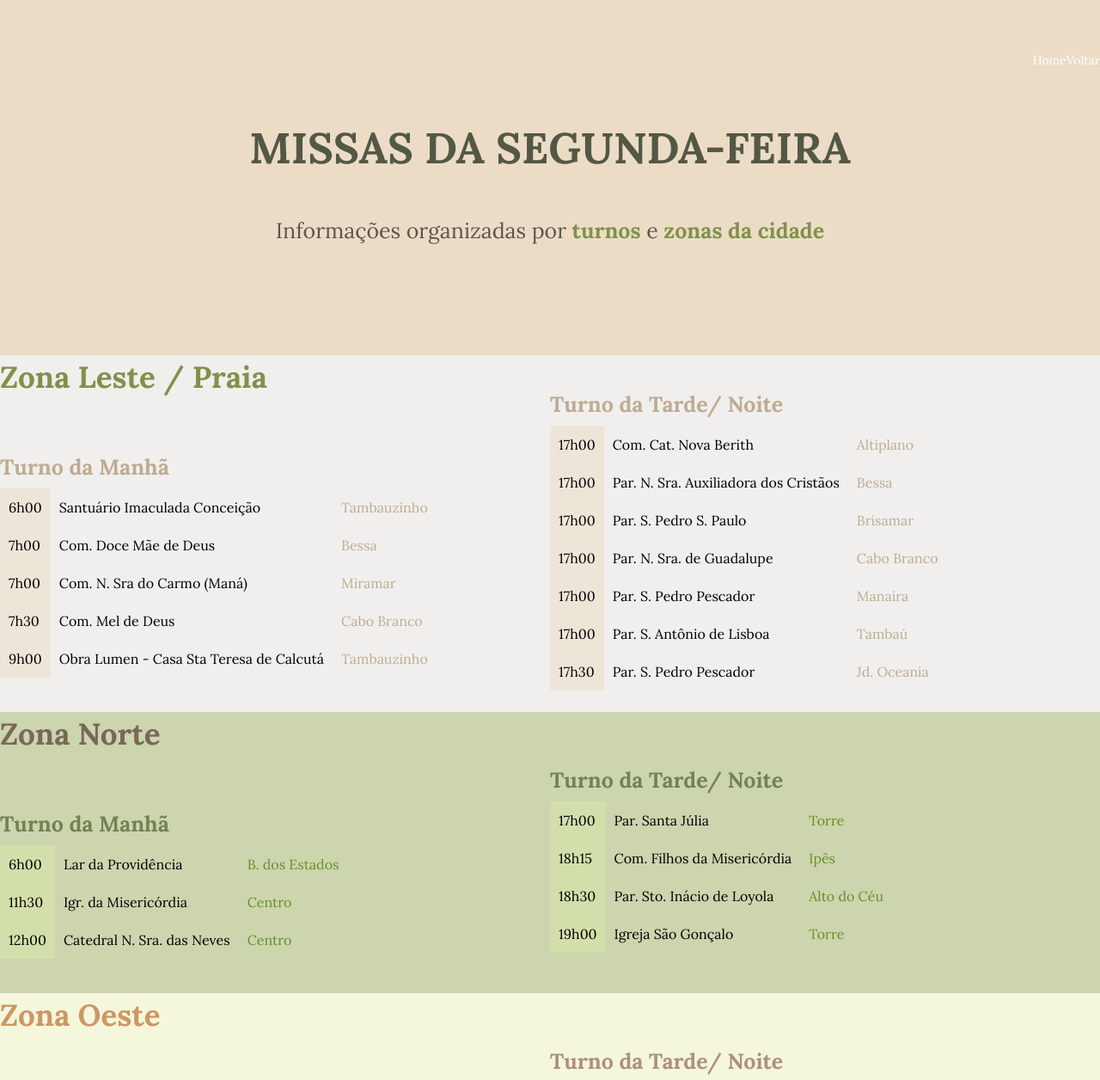
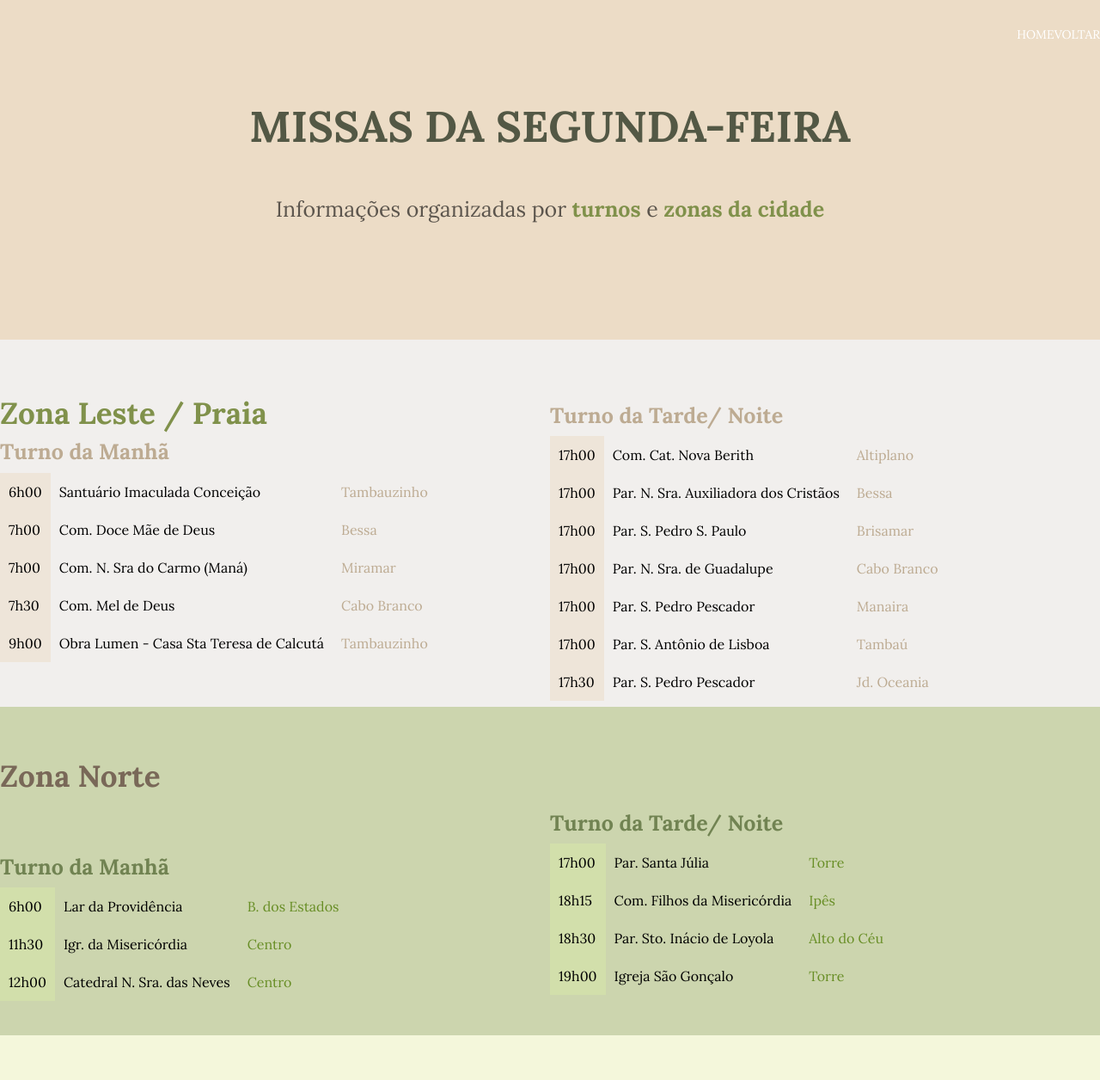
Before and after one commit to oiclai/HorariosDeMissa, a plain HTML site: page pages/segunda.html in a window 1280 px wide. Shown: the top 1256 px of the page at 86% size. Drawn offline with nearby package versions, Linux system fonts and the light colour scheme; files whose address does not match are found by name.

Commit message:
:books: (docs) alterações

```diff
--- a/pages/segunda.html
+++ b/pages/segunda.html
@@ -32,16 +32,16 @@
   <!-- header-->
   <header class="bg-[url('img/gptigr.jpeg')]"> <!--tag semantica-->
     <!--container-->
-    <div class='container-header mt-0 mb-auto pt-0 pb-[5/100] bg-[#ecdcc6]'><!--agrupar itens-->
+    <div class='container-header mt-0 mb-auto pt-0 pb-[7px] bg-[#ecdcc6]'><!--agrupar itens-->
       <nav class="flex items-center flex justify-between pt-[30px]">
         <!-- display flex no <nav>, justify content: space-between; align-items: center;  padding-top: 30px;-->
         <h2>
         </h2>
-        <ul class='ul flex items-center pt-[30px]'>
+        <ul class='ul flex items-center'>
              <!-- UL display flex align-items: center;  padding-top: 30px;-->
-          <a href='../index.html'class='text-white text-sm mt-0 mb-5'>Home</a>
+          <a href='../index.html'class='text-white text-sm mt-0 mb-[25px]'>HOME</a>
           <!-- UL A texto branco, tamanho 14px align-items: center;  padding-top: 30px;-->
-          <a href='diassemana.html' class='text-white text-sm mt-0 mb-5'>Voltar</a>
+          <a href='diassemana.html' class='text-white text-sm mt-0 mb-[25px]'>VOLTAR</a>
           <!-- UL A texto branco, tamanho 14px align-items: center;  padding-top: 30px;-->
         </ul>
       </nav>
@@ -62,13 +62,13 @@
 
 
 <!-- SECTION ZONA LESTE/ PRAIA-->
-  <section class='zonas bg-[#f1efed]'>
+  <section class='zonas bg-[#f1efed] pt-[55px] pb-0'>
     <!--container-->
-    <div class='container max-w-[1400px] mt-0 mb-auto pt-0 pb-[5/100] flex justify-items-center flex items-center'>
+    <div class='container max-w-[1400px] mt-0 mb-auto pt-0 pb-[7px] flex justify-items-center flex items-center'>
         <!-- .container: max-width: 1400px; margin: 0 auto; padding: 0 5%; -->
       <div class='zonas-text w-6/12 pt-0 pb-10'>
         <!-- ZONAS-TEXT width 50%, padding top 0, padding bottom 40px-->
-        <div class="column1 grid grid-cols-1 grid gap-[60px]">
+        <div class="column1 grid grid-cols-1">
             <!-- COLUMN 1: display grid 1fr, gap 60px-->
             <h4 class="text-[#80914b] font-bold text-[35px]">Zona Leste / Praia</h4>
             <!-- H4 text-color: #80914b, negrito, font size: 35 px-->
@@ -160,7 +160,7 @@
   <!--FIM DA ZL-->
 
   <!--SECTION ZONA NORTE-->
-  <section class='zonas bg-[#ccd5ae]'>
+  <section class='zonas bg-[#ccd5ae]  pt-[55px] pb-0'>
     <!--container-->
     <div class='container max-w-[1400px] mt-0 mb-auto pt-0 pb-[5/100] flex justify-items-center flex items-center'>
       <div class='zonas-text w-6/12	pt-0 pb-10'>
@@ -230,7 +230,7 @@
   <!--FIM DA ZN-->
 
   <!--SECTON ZONA OESTE-->
-  <section class='zonas bg-[#f4f7db]'>
+  <section class='zonas bg-[#f4f7db]  pt-[55px] pb-0'>
     <!--container-->
     <div class='container max-w-[1400px] mt-0 mb-auto pt-0 pb-[5/100] flex justify-items-center flex items-center'>
       <div class='zonas-text w-6/12	pt-0 pb-10'>
@@ -280,7 +280,7 @@
   <!--FIM DA ZO-->
 
   <!-- SECTION ZONA SUL-->
-  <section class="zonas bg-[#c0d3c4]">
+  <section class="zonas bg-[#c0d3c4] pt-[55px] pb-0">
     <!--container-->
     <div class='container max-w-[1400px] mt-0 mb-auto pt-0 pb-[5/100] flex justify-items-center flex items-center'>
       <div class='zonas-text w-6/12 pt-0 pb-10'>
```
Also changed, not shown: 1 other file.
